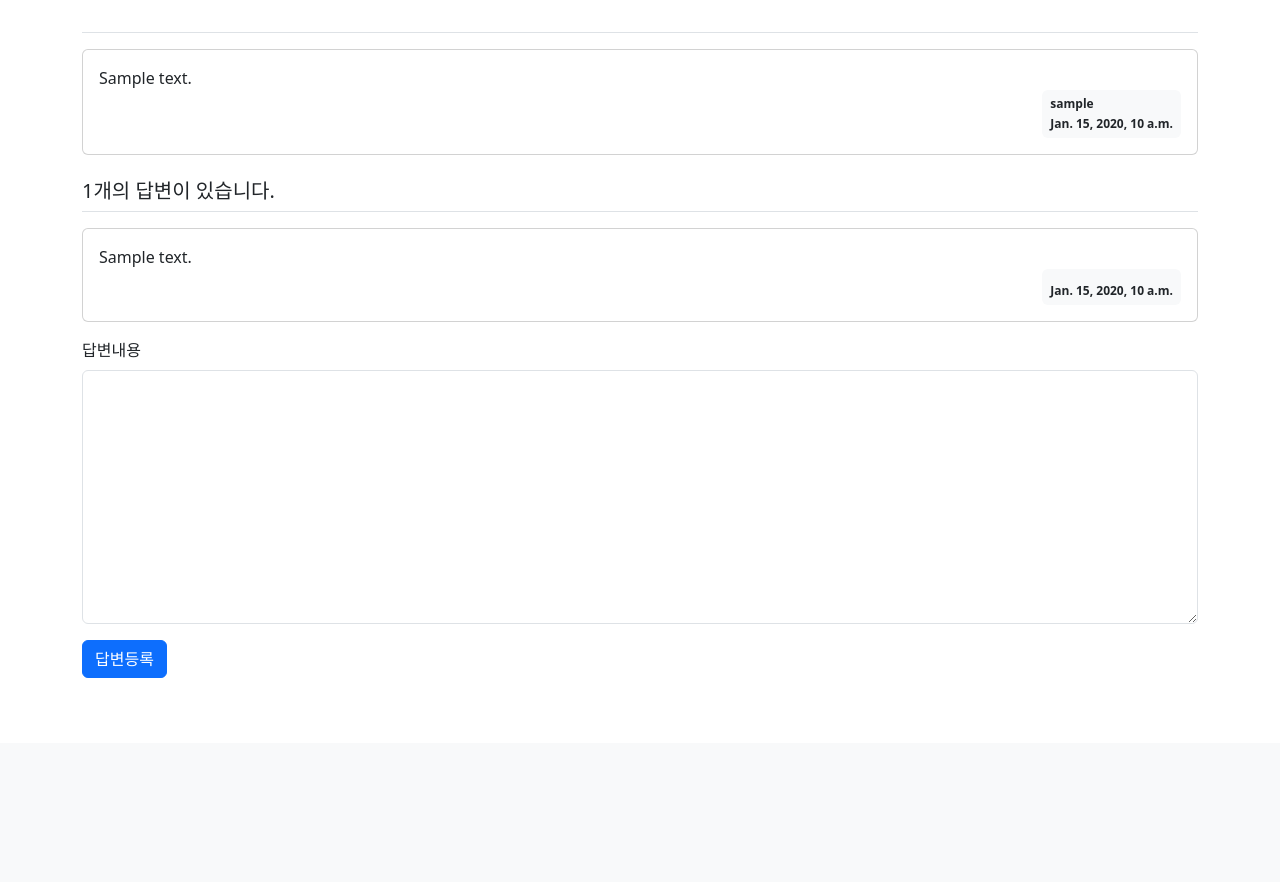
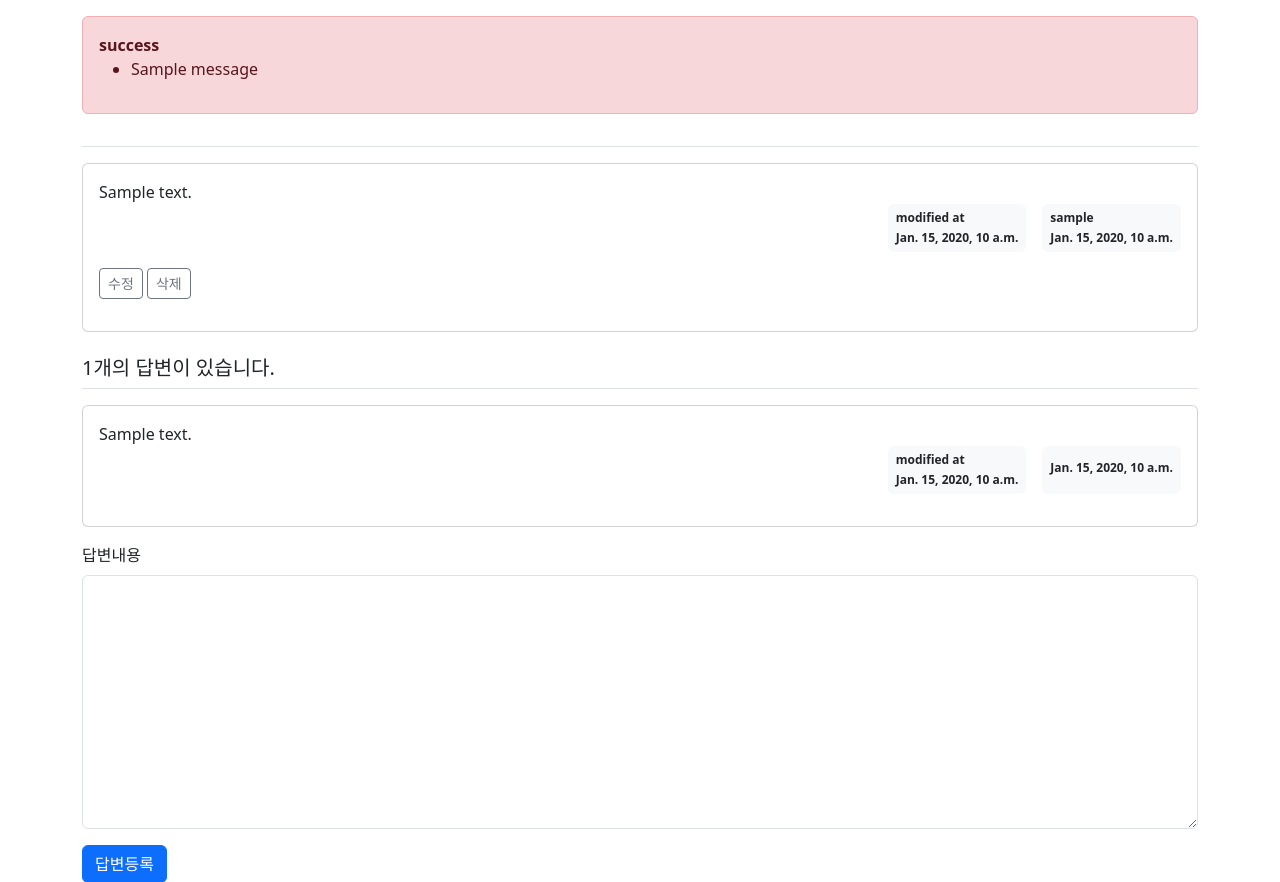
Before and after one commit to kmgyu/django_study, a Django app: page /pybo/answer/create/1/ in a window 1280 px wide. Shown: the part 57-939 px from the top of the page. Before the commit the page ends 735 px from the top, so only its background shows below. Run offline with Django 4.2, Linux system fonts and the light colour scheme; a user stored in the database is signed in; tables that the repository leaves empty hold one stand-in row (values such as "Sample post"); one stand-in notice (Sample message) is shown.

Commit message:
[feat] update and delete

```diff
--- a/pybo/urls.py
+++ b/pybo/urls.py
@@ -9,4 +9,8 @@ urlpatterns = [
     path('<int:question_id>/', views.detail, name='detail'),
     path('answer/create/<int:question_id>/', views.answer_create, name='answer_create'),
     path('question/create/', views.question_create, name='question_create'),
+    path('question/modify/<int:question_id>/', views.question_modify, name='question_modify'),
+    path('question/delete/<int:question_id>/', views.question_delete, name='question_delete'),
+    path('answer/modify/<int:answer_id>/', views.answer_modify, name='answer_modify'),
+    path('answer/delete/<int:answer_id>/', views.answer_delete, name='answer_delete'),
 ]
--- a/pybo/views.py
+++ b/pybo/views.py
@@ -1,9 +1,10 @@
 from django.shortcuts import render, get_object_or_404, redirect
 from django.utils import timezone
-from .models import Question
+from .models import Question, Answer
 from .forms import QuestionForm, AnswerForm
 from django.core.paginator import Paginator
 from django.contrib.auth.decorators import login_required
+from django.contrib import messages
 # Create your views here.
 
 # from django.http import HttpResponse
@@ -55,7 +56,6 @@ def answer_create(request, question_id):
             answer = form.save(commit=False)
             answer.author = request.user  # author 속성에 로그인 계정 저장
             answer.create_date = timezone.now()
-            answer.modify_date = timezone.now()
             answer.question = question
             answer.save()
             return redirect('pybo:detail', question_id=question.id)
@@ -76,10 +76,68 @@ def question_create(request):
             question = form.save(commit=False)
             question.author = request.user  # author 속성에 로그인 계정 저장
             question.create_date = timezone.now()
-            question.modify_date = timezone.now()
             question.save()
             return redirect('pybo:index')
     else:
         form = QuestionForm()
     context = {'form': form}
     return render(request, 'pybo/question_form.html', context)
+
+@login_required(login_url='common:login')
+def question_modify(request, question_id):
+    question = get_object_or_404(Question, pk=question_id)
+
+    if request.user != question.author:
+        messages.error(request, '수정권한이 없습니다')
+        return redirect('pybo:detail', question_id=question.id)
+
+    if request.method == "POST":
+        form = QuestionForm(request.POST, instance=question)
+        if form.is_valid():
+            question = form.save(commit=False)
+            question.modify_date = timezone.now()  # 수정일시 저장
+            question.save()
+            return redirect('pybo:detail', question_id=question.id)
+    else:
+        form = QuestionForm(instance=question)
+    context = {'form': form}
+    return render(request, 'pybo/question_form.html', context)
+
+@login_required(login_url='common:login')
+def question_delete(request, question_id):
+    question = get_object_or_404(Question, pk=question_id)
+
+    if request.user != question.author:
+        messages.error(request, '삭제권한이 없습니다')
+        return redirect('pybo:detail', question_id=question.id)
+    question.delete()
+    return redirect('pybo:index')
+
+@login_required(login_url='common:login')
+def answer_modify(request, answer_id):
+    answer = get_object_or_404(Answer, pk=answer_id)
+
+    if request.user != answer.author:
+        messages.error(request, '수정권한이 없습니다')
+        return redirect('pybo:detail', question_id=answer.question.id)
+
+    if request.method == "POST":
+        form = AnswerForm(request.POST, instance=answer)
+        if form.is_valid():
+            answer = form.save(commit=False)
+            answer.modify_date = timezone.now()
+            answer.save()
+            return redirect('pybo:detail', question_id=answer.question.id)
+    else:
+        form = AnswerForm(instance=answer)
+    context = {'answer': answer, 'form': form}
+    return render(request, 'pybo/answer_form.html', context)
+
+@login_required(login_url='common:login')
+def answer_delete(request, answer_id):
+    answer = get_object_or_404(Answer, pk=answer_id)
+    if request.user != answer.author:
+        messages.error(request, '삭제권한이 없습니다')
+    else:
+        answer.delete()
+    return redirect('pybo:detail', question_id=answer.question.id)
--- a/templates/base.html
+++ b/templates/base.html
@@ -21,5 +21,10 @@
 {% block content %}
 {% endblock %}
 <!-- 기본 템플릿 안에 삽입될 내용 End -->
+
+<!-- 자바스크립트 Start -->
+{% block script %}
+{% endblock %}
+<!-- 자바스크립트 End -->
 </body>
 </html>
--- a/templates/pybo/question_detail.html
+++ b/templates/pybo/question_detail.html
@@ -1,16 +1,41 @@
 {% extends 'base.html' %}
 {% block content %}
 <div class="container my-3">
+    <!-- message 표시 -->
+    {% if messages %}
+    <div class="alert alert-danger my-3" role="alert">
+    {% for message in messages %}
+        <strong>{{ message.tags }}</strong>
+        <ul><li>{{ message.message }}</li></ul>
+    {% endfor %}
+    </div>
+    {% endif %}
     <!-- 질문 -->
     <h2 class="border-bottom py-2">{{ question.subject }}</h2>
     <div class="card my-3">
         <div class="card-body">
             <div class="card-text" style="white-space: pre-line;">{{ question.content }}</div>
             <div class="d-flex justify-content-end">
+                {% if question.modify_date %}
+                <div class="badge bg-light text-dark p-2 text-start mx-3">
+                    <div class="mb-2">modified at</div>
+                    <div>{{ question.modify_date }}</div>
+                </div>
+                {% endif %}
                 <div class="badge bg-light text-dark p-2 text-start">
                     <div class="mb-2">{{ question.author.username }}</div>
                     <div>{{ question.create_date }}</div>
                 </div>
+            </div>
+            <!-- 질문 수정, 삭제 버튼 -->
+            <div class="my-3">
+                {% if request.user == question.author %}
+                <a href="{% url 'pybo:question_modify' question.id  %}"
+                   class="btn btn-sm btn-outline-secondary">수정</a>
+                   <!-- 확인메세지를 띄우기 위해 바로 href를 연결해주면 안된다. -->
+                <a href="javascript:void(0)" class="delete btn btn-sm btn-outline-secondary"
+                    data-uri="{% url 'pybo:question_delete' question.id  %}">삭제</a>
+                {% endif %}
             </div>
         </div>
     </div>
@@ -21,10 +46,24 @@
         <div class="card-body">
             <div class="card-text" style="white-space: pre-line;">{{ answer.content }}</div>
             <div class="d-flex justify-content-end">
+                {% if answer.modify_date %}
+                <div class="badge bg-light text-dark p-2 text-start mx-3">
+                    <div class="mb-2">modified at</div>
+                    <div>{{ answer.modify_date }}</div>
+                </div>
+                {% endif %}
                 <div class="badge bg-light text-dark p-2 text-start">
                     <div class="mb-2">{{ answer.author.username }}</div>
                     <div>{{ answer.create_date }}</div>
                 </div>
+            </div>
+            <div class="my-3">
+                {% if request.user == answer.author %}
+                <a href="{% url 'pybo:answer_modify' answer.id  %}"
+                class="btn btn-sm btn-outline-secondary">수정</a>
+                <a href="#" class="delete btn btn-sm btn-outline-secondary "
+                data-uri="{% url 'pybo:answer_delete' answer.id  %}">삭제</a>
+                {% endif %}
             </div>
         </div>
     </div>
@@ -55,3 +94,15 @@
     </form>
 </div>
 {% endblock %}
+{% block script %}
+<script type='text/javascript'>
+const delete_elements = document.getElementsByClassName("delete");
+Array.from(delete_elements).forEach(function(element) {
+    element.addEventListener('click', function() {
+        if(confirm("정말로 삭제하시겠습니까?")) {
+            location.href = this.dataset.uri;
+        };
+    });
+});
+</script>
+{% endblock %}
```
Also changed, not shown: templates/pybo/answer_form.html (added, +16 -0 lines).
